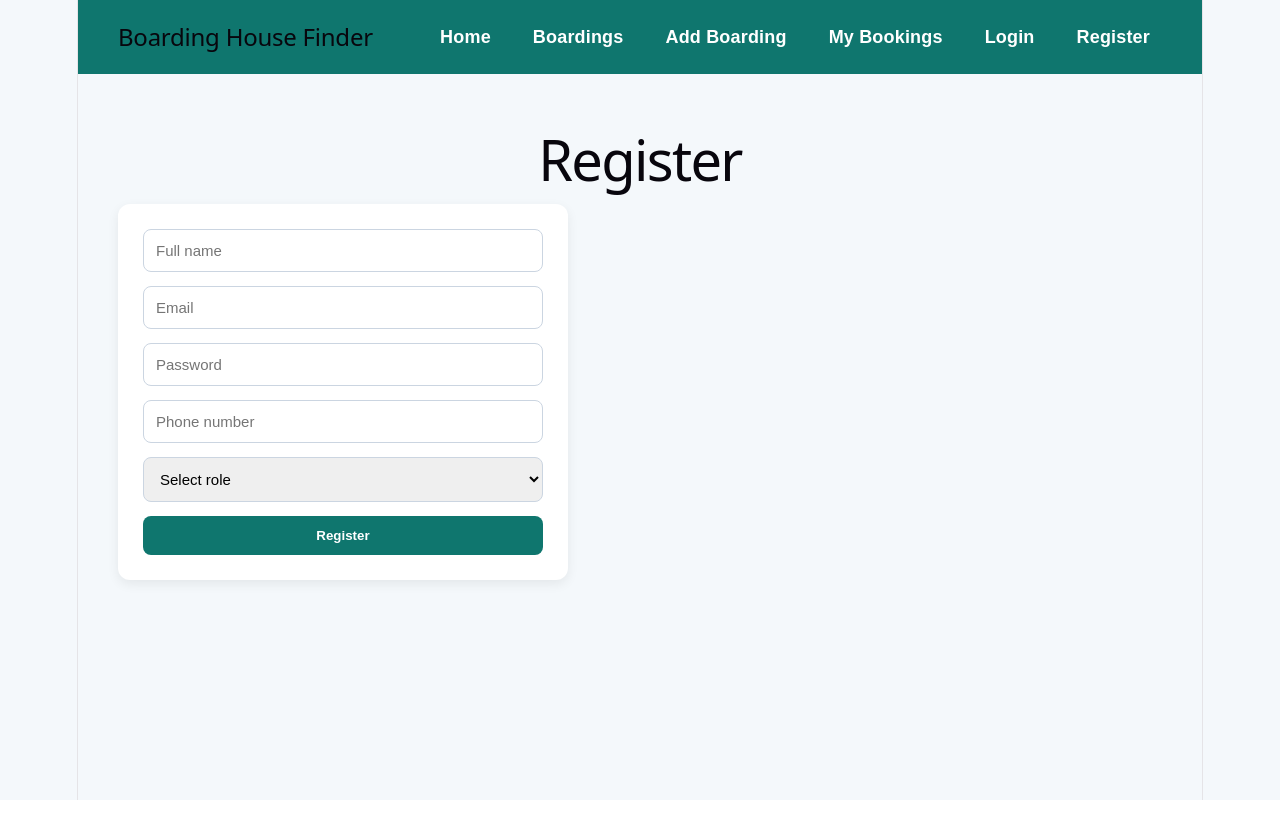
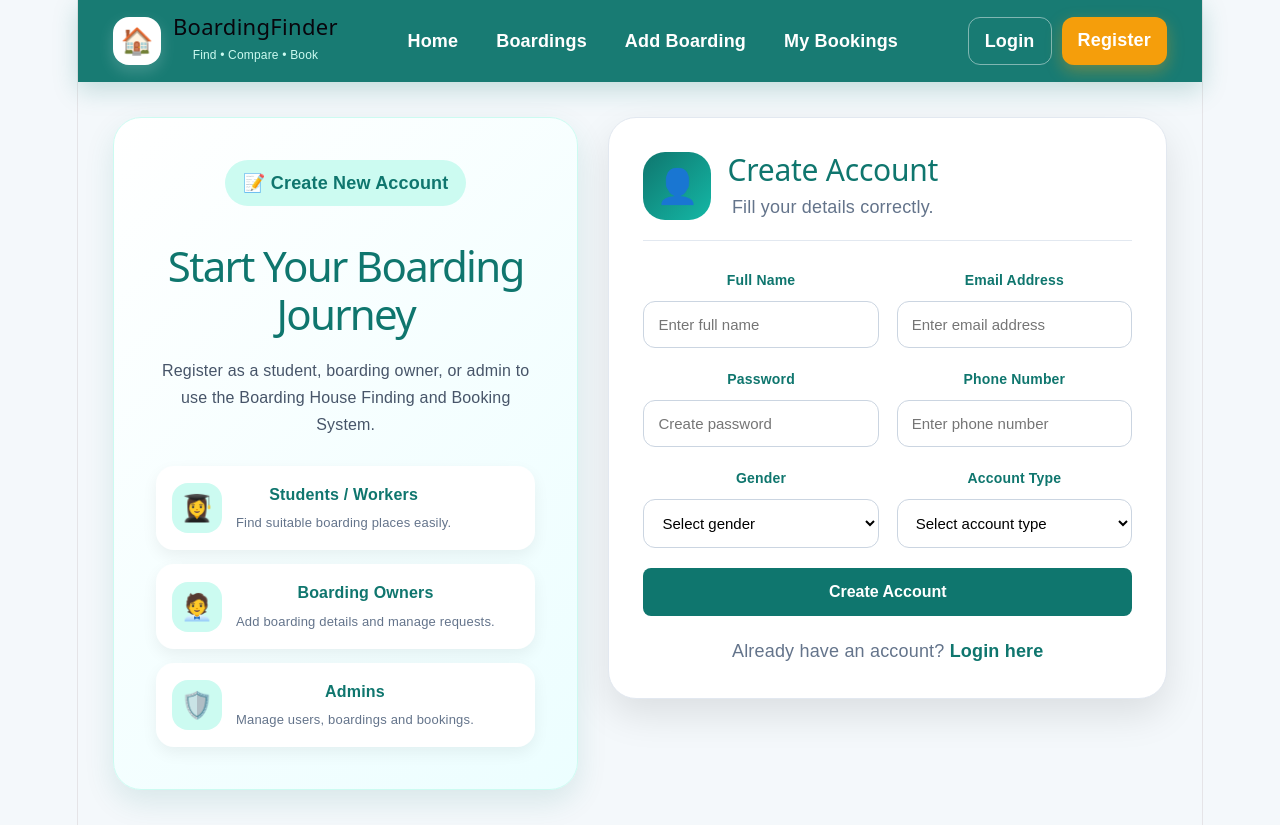
Before and after one commit to TharinduRUSL/boarding-house-system, a React app in the folder frontend/: page /register in a window 1280 px wide. Before the commit the page ends 800 px from the top, so only its background shows below. Built offline with nearby package versions, Linux system fonts and the light colour scheme; the HTML template or start-up script is replaced by a standard one.

Commit message:
Improve frontend pages UI

```diff
--- a/frontend/src/App.css
+++ b/frontend/src/App.css
@@ -1935,3 +1935,378 @@ body {
     font-size: 34px;
   }
 }
+.auth-card {
+  max-height: none;
+}
+
+.auth-form select {
+  padding: 14px;
+  border: 1px solid #cbd5e1;
+  border-radius: 12px;
+  font-size: 15px;
+  outline: none;
+  background: white;
+}
+
+.auth-form select:focus {
+  border-color: #0f766e;
+  box-shadow: 0 0 0 3px rgba(15, 118, 110, 0.12);
+}
+
+.auth-form .input-group {
+  width: 100%;
+}
+
+.auth-card {
+  border: 1px solid #e2e8f0;
+}
+
+.auth-card:hover {
+  box-shadow: 0 18px 45px rgba(15, 118, 110, 0.14);
+}
+
+.premium-navbar {
+  position: sticky;
+  top: 0;
+  z-index: 1000;
+  background: rgba(15, 118, 110, 0.96);
+  backdrop-filter: blur(12px);
+  color: white;
+  padding: 14px 35px;
+  display: grid;
+  grid-template-columns: auto 1fr auto;
+  align-items: center;
+  gap: 25px;
+  box-shadow: 0 8px 24px rgba(15, 118, 110, 0.22);
+}
+
+.nav-logo {
+  display: flex;
+  align-items: center;
+  gap: 12px;
+  color: white;
+  text-decoration: none;
+}
+
+.logo-icon {
+  width: 48px;
+  height: 48px;
+  background: white;
+  color: #0f766e;
+  border-radius: 16px;
+  display: flex;
+  align-items: center;
+  justify-content: center;
+  font-size: 26px;
+  box-shadow: 0 6px 16px rgba(255, 255, 255, 0.18);
+}
+
+.nav-logo h2 {
+  margin: 0;
+  font-size: 22px;
+  letter-spacing: 0.3px;
+}
+
+.nav-logo span {
+  font-size: 12px;
+  color: #ccfbf1;
+}
+
+.premium-nav-links {
+  display: flex;
+  justify-content: center;
+  gap: 10px;
+}
+
+.premium-nav-links a {
+  color: white;
+  text-decoration: none;
+  padding: 10px 14px;
+  border-radius: 12px;
+  font-weight: 700;
+  transition: 0.2s ease;
+}
+
+.premium-nav-links a:hover {
+  background: rgba(255, 255, 255, 0.16);
+}
+
+.nav-auth-buttons {
+  display: flex;
+  gap: 10px;
+}
+
+.nav-login,
+.nav-register {
+  text-decoration: none;
+  padding: 10px 16px;
+  border-radius: 12px;
+  font-weight: 800;
+  transition: 0.2s ease;
+}
+
+.nav-login {
+  color: white;
+  border: 1px solid rgba(255, 255, 255, 0.45);
+}
+
+.nav-login:hover {
+  background: rgba(255, 255, 255, 0.16);
+}
+
+.nav-register {
+  background: #f59e0b;
+  color: white;
+  box-shadow: 0 6px 16px rgba(245, 158, 11, 0.35);
+}
+
+.nav-register:hover {
+  background: #d97706;
+}
+
+/* Hide old navbar styles if still available */
+.navbar {
+  display: none;
+}
+
+@media (max-width: 1000px) {
+  .premium-navbar {
+    grid-template-columns: 1fr;
+    text-align: center;
+  }
+
+  .nav-logo {
+    justify-content: center;
+  }
+
+  .premium-nav-links {
+    flex-wrap: wrap;
+  }
+
+  .nav-auth-buttons {
+    justify-content: center;
+  }
+}
+
+@media (max-width: 600px) {
+  .premium-navbar {
+    padding: 14px 18px;
+  }
+
+  .premium-nav-links {
+    gap: 6px;
+  }
+
+  .premium-nav-links a,
+  .nav-login,
+  .nav-register {
+    padding: 8px 10px;
+    font-size: 13px;
+  }
+
+  .nav-logo h2 {
+    font-size: 19px;
+  }
+}
+
+.register-page {
+  min-height: calc(100vh - 80px);
+  padding: 35px;
+  background: #f4f8fb;
+}
+
+.register-container {
+  max-width: 1180px;
+  margin: 0 auto;
+  display: grid;
+  grid-template-columns: 1fr 1.2fr;
+  gap: 30px;
+  align-items: start;
+}
+
+.register-info {
+  background: linear-gradient(135deg, #ffffff, #ecfeff);
+  border: 1px solid #ccfbf1;
+  border-radius: 28px;
+  padding: 42px;
+  box-shadow: 0 12px 30px rgba(15, 118, 110, 0.12);
+  position: sticky;
+  top: 100px;
+}
+
+.register-info h1 {
+  color: #0f766e;
+  font-size: 42px;
+  line-height: 1.15;
+  margin: 18px 0;
+}
+
+.register-info p {
+  color: #475569;
+  font-size: 16px;
+  line-height: 1.7;
+}
+
+.register-benefits {
+  margin-top: 28px;
+  display: flex;
+  flex-direction: column;
+  gap: 14px;
+}
+
+.register-benefits > div {
+  background: white;
+  border-radius: 18px;
+  padding: 16px;
+  display: flex;
+  gap: 14px;
+  align-items: center;
+  box-shadow: 0 6px 16px rgba(0, 0, 0, 0.06);
+}
+
+.register-benefits span {
+  width: 50px;
+  height: 50px;
+  border-radius: 16px;
+  background: #ccfbf1;
+  display: flex;
+  align-items: center;
+  justify-content: center;
+  font-size: 26px;
+}
+
+.register-benefits h3 {
+  color: #0f766e;
+  margin: 0 0 4px;
+  font-size: 16px;
+}
+
+.register-benefits p {
+  margin: 0;
+  font-size: 13px;
+  color: #64748b;
+}
+
+.register-card {
+  background: white;
+  border-radius: 28px;
+  padding: 34px;
+  box-shadow: 0 16px 38px rgba(0, 0, 0, 0.1);
+  border: 1px solid #e2e8f0;
+}
+
+.register-card-header {
+  display: flex;
+  align-items: center;
+  gap: 16px;
+  margin-bottom: 26px;
+  padding-bottom: 20px;
+  border-bottom: 1px solid #e2e8f0;
+}
+
+.register-icon {
+  width: 68px;
+  height: 68px;
+  border-radius: 22px;
+  background: linear-gradient(135deg, #0f766e, #14b8a6);
+  display: flex;
+  align-items: center;
+  justify-content: center;
+  font-size: 34px;
+}
+
+.register-card-header h2 {
+  color: #0f766e;
+  margin: 0 0 6px;
+  font-size: 30px;
+}
+
+.register-card-header p {
+  margin: 0;
+  color: #64748b;
+}
+
+.register-form {
+  display: flex;
+  flex-direction: column;
+  gap: 20px;
+}
+
+.register-grid {
+  display: grid;
+  grid-template-columns: 1fr 1fr;
+  gap: 18px;
+}
+
+.register-form input,
+.register-form select {
+  padding: 14px;
+  border: 1px solid #cbd5e1;
+  border-radius: 12px;
+  font-size: 15px;
+  outline: none;
+  background: white;
+}
+
+.register-form input:focus,
+.register-form select:focus {
+  border-color: #0f766e;
+  box-shadow: 0 0 0 3px rgba(15, 118, 110, 0.12);
+}
+
+.register-btn {
+  width: 100%;
+  padding: 15px;
+  font-size: 16px;
+}
+
+.register-login-text {
+  text-align: center;
+  margin: 22px 0 0;
+  color: #64748b;
+}
+
+.register-login-text a {
+  color: #0f766e;
+  font-weight: bold;
+  text-decoration: none;
+}
+
+.register-login-text a:hover {
+  text-decoration: underline;
+}
+
+@media (max-width: 950px) {
+  .register-container {
+    grid-template-columns: 1fr;
+  }
+
+  .register-info {
+    position: static;
+    text-align: center;
+  }
+}
+
+@media (max-width: 650px) {
+  .register-page {
+    padding: 18px;
+  }
+
+  .register-info,
+  .register-card {
+    padding: 24px;
+  }
+
+  .register-info h1 {
+    font-size: 32px;
+  }
+
+  .register-grid {
+    grid-template-columns: 1fr;
+  }
+
+  .register-card-header {
+    flex-direction: column;
+    text-align: center;
+  }
+}
--- a/frontend/src/components/Navbar.jsx
+++ b/frontend/src/components/Navbar.jsx
@@ -2,16 +2,29 @@ import { Link } from "react-router-dom";
 
 function Navbar() {
   return (
-    <nav className="navbar">
-      <h2>Boarding House Finder</h2>
+    <nav className="premium-navbar">
+      <Link to="/" className="nav-logo">
+        <div className="logo-icon">🏠</div>
+        <div>
+          <h2>BoardingFinder</h2>
+          <span>Find • Compare • Book</span>
+        </div>
+      </Link>
 
-      <div className="nav-links">
+      <div className="premium-nav-links">
         <Link to="/">Home</Link>
         <Link to="/boardings">Boardings</Link>
         <Link to="/add-boarding">Add Boarding</Link>
         <Link to="/my-bookings">My Bookings</Link>
-        <Link to="/login">Login</Link>
-        <Link to="/register">Register</Link>
+      </div>
+
+      <div className="nav-auth-buttons">
+        <Link to="/login" className="nav-login">
+          Login
+        </Link>
+        <Link to="/register" className="nav-register">
+          Register
+        </Link>
       </div>
     </nav>
   );
--- a/frontend/src/pages/Register.jsx
+++ b/frontend/src/pages/Register.jsx
@@ -1,23 +1,105 @@
 function Register() {
   return (
-    <div className="page">
-      <h1>Register</h1>
+    <div className="register-page">
+      <div className="register-container">
+        <div className="register-info">
+          <span className="premium-badge">📝 Create New Account</span>
 
-      <form className="form small-form">
-        <input type="text" placeholder="Full name" />
-        <input type="email" placeholder="Email" />
-        <input type="password" placeholder="Password" />
-        <input type="text" placeholder="Phone number" />
+          <h1>Start Your Boarding Journey</h1>
 
-        <select>
-          <option value="">Select role</option>
-          <option value="STUDENT">Student</option>
-          <option value="OWNER">Boarding Owner</option>
-          <option value="ADMIN">Admin</option>
-        </select>
+          <p>
+            Register as a student, boarding owner, or admin to use the Boarding
+            House Finding and Booking System.
+          </p>
 
-        <button type="button" className="btn primary">Register</button>
-      </form>
+          <div className="register-benefits">
+            <div>
+              <span>👩‍🎓</span>
+              <div>
+                <h3>Students / Workers</h3>
+                <p>Find suitable boarding places easily.</p>
+              </div>
+            </div>
+
+            <div>
+              <span>🧑‍💼</span>
+              <div>
+                <h3>Boarding Owners</h3>
+                <p>Add boarding details and manage requests.</p>
+              </div>
+            </div>
+
+            <div>
+              <span>🛡️</span>
+              <div>
+                <h3>Admins</h3>
+                <p>Manage users, boardings and bookings.</p>
+              </div>
+            </div>
+          </div>
+        </div>
+
+        <div className="register-card">
+          <div className="register-card-header">
+            <div className="register-icon">👤</div>
+            <div>
+              <h2>Create Account</h2>
+              <p>Fill your details correctly.</p>
+            </div>
+          </div>
+
+          <form className="register-form">
+            <div className="register-grid">
+              <div className="input-group">
+                <label>Full Name</label>
+                <input type="text" placeholder="Enter full name" />
+              </div>
+
+              <div className="input-group">
+                <label>Email Address</label>
+                <input type="email" placeholder="Enter email address" />
+              </div>
+
+              <div className="input-group">
+                <label>Password</label>
+                <input type="password" placeholder="Create password" />
+              </div>
+
+              <div className="input-group">
+                <label>Phone Number</label>
+                <input type="text" placeholder="Enter phone number" />
+              </div>
+
+              <div className="input-group">
+                <label>Gender</label>
+                <select>
+                  <option value="">Select gender</option>
+                  <option value="Male">Male</option>
+                  <option value="Female">Female</option>
+                </select>
+              </div>
+
+              <div className="input-group">
+                <label>Account Type</label>
+                <select>
+                  <option value="">Select account type</option>
+                  <option value="STUDENT">Student / User</option>
+                  <option value="OWNER">Boarding Owner</option>
+                  <option value="ADMIN">Admin</option>
+                </select>
+              </div>
+            </div>
+
+            <button type="button" className="btn primary register-btn">
+              Create Account
+            </button>
+          </form>
+
+          <p className="register-login-text">
+            Already have an account? <a href="/login">Login here</a>
+          </p>
+        </div>
+      </div>
     </div>
   );
 }
```
